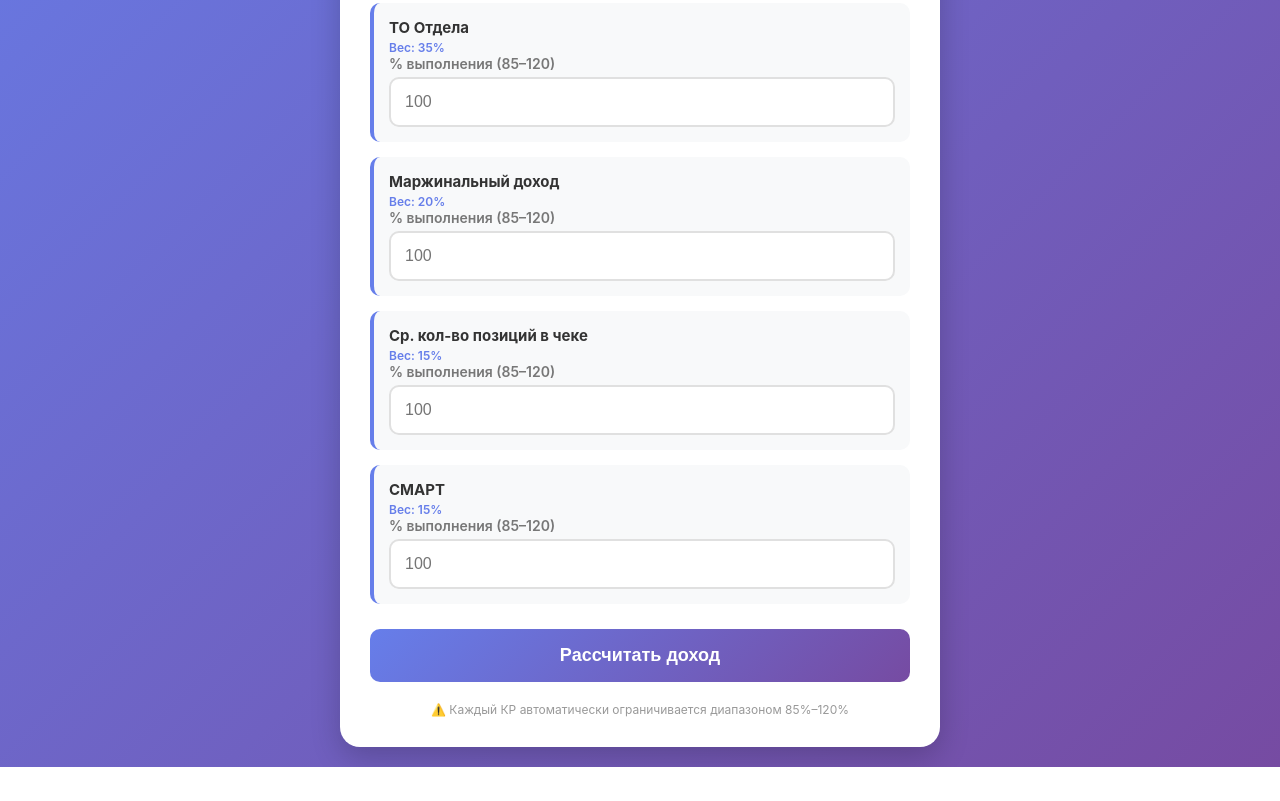
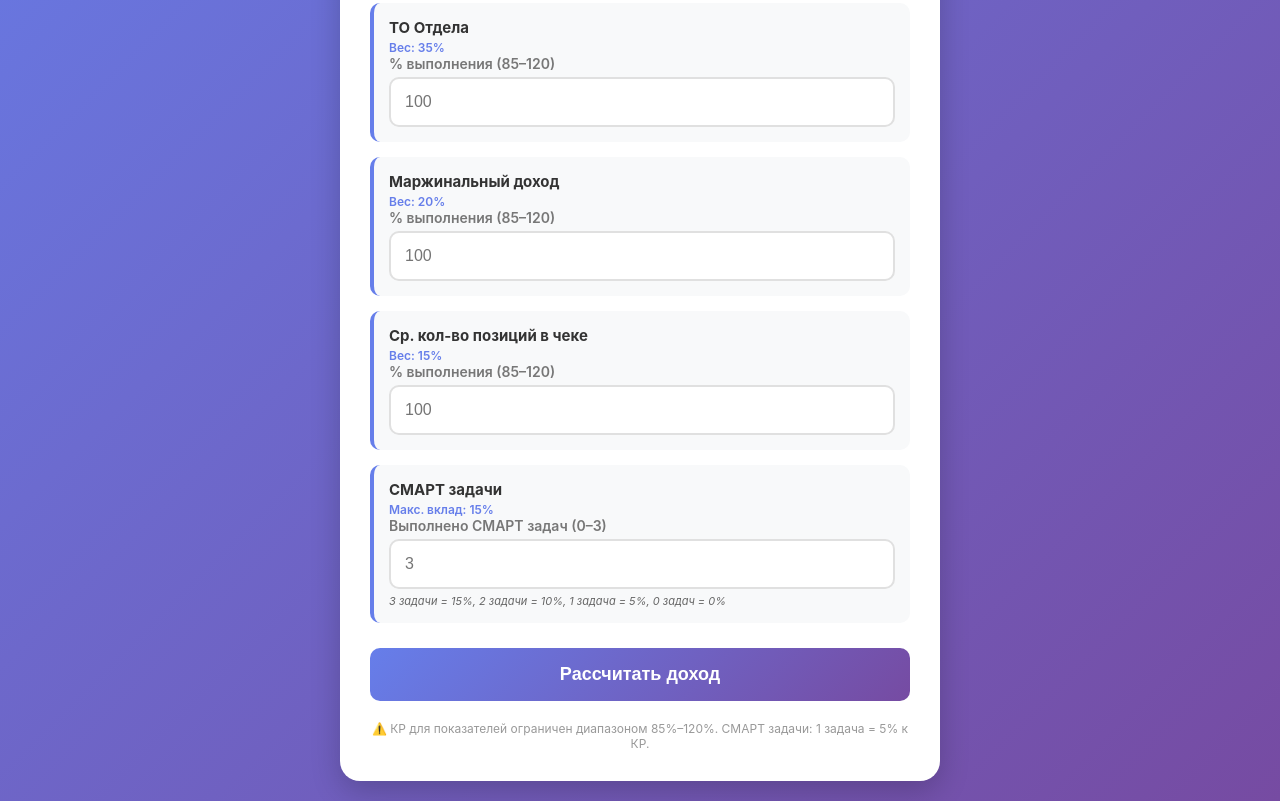
Before and after one commit to st55pr0/calculator, a plain HTML site: page index.html in a window 1280 px wide. Shown: the part 406-1207 px from the top of the page. Before the commit the page ends 1173 px from the top, so only its background shows below. Drawn offline with Linux system fonts and the light colour scheme.

Commit message:
Update index.html

```diff
--- a/index.html
+++ b/index.html
@@ -167,6 +167,13 @@
             font-size: 12px;
             color: #999;
         }
+
+        .smart-info {
+            font-size: 11px;
+            color: #666;
+            margin-top: 5px;
+            font-style: italic;
+        }
     </style>
 </head>
 <body>
@@ -209,10 +216,11 @@
         </div>
 
         <div class="criterion">
-            <div class="name">СМАРТ</div>
-            <div class="weight">Вес: 15%</div>
-            <label for="kr5">% выполнения (85–120)</label>
-            <input type="number" id="kr5" placeholder="100" min="0" step="0.1">
+            <div class="name">СМАРТ задачи</div>
+            <div class="weight">Макс. вклад: 15%</div>
+            <label for="smartTasks">Выполнено СМАРТ задач (0–3)</label>
+            <input type="number" id="smartTasks" placeholder="3" min="0" max="3" step="1">
+            <div class="smart-info">3 задачи = 15%, 2 задачи = 10%, 1 задача = 5%, 0 задач = 0%</div>
         </div>
 
         <button onclick="calculate()">Рассчитать доход</button>
@@ -231,7 +239,7 @@
         </div>
 
         <div class="info">
-            ⚠️ Каждый КР автоматически ограничивается диапазоном 85%–120%
+            ⚠️ КР для показателей ограничен диапазоном 85%–120%. СМАРТ задачи: 1 задача = 5% к КР.
         </div>
     </div>
 
@@ -246,22 +254,26 @@
             }
 
             // Веса критериев
-            const weights = [0.15, 0.35, 0.20, 0.15, 0.15];
+            const weights = [0.15, 0.35, 0.20, 0.15];
 
-            // Получаем КР и ограничиваем 85-120%
+            // Получаем КР для показателей и ограничиваем 85-120%
             const krValues = [
                 clamp(parseFloat(document.getElementById('kr1').value) || 100, 85, 120),
                 clamp(parseFloat(document.getElementById('kr2').value) || 100, 85, 120),
                 clamp(parseFloat(document.getElementById('kr3').value) || 100, 85, 120),
-                clamp(parseFloat(document.getElementById('kr4').value) || 100, 85, 120),
-                clamp(parseFloat(document.getElementById('kr5').value) || 100, 85, 120)
+                clamp(parseFloat(document.getElementById('kr4').value) || 100, 85, 120)
             ];
 
-            // Считаем итоговый Кр (сумма КР × вес)
+            // Считаем КР для показателей
             let totalKr = 0;
-            for (let i = 0; i < 5; i++) {
+            for (let i = 0; i < 4; i++) {
                 totalKr += (krValues[i] / 100) * weights[i];
             }
+
+            // Добавляем СМАРТ задачи (1 задача = 5% к КР)
+            const smartTasks = parseInt(document.getElementById('smartTasks').value) || 0;
+            const smartKr = Math.min(smartTasks, 3) * 0.05; // 1 задача = 5% = 0.05
+            totalKr += smartKr;
 
             // Доход = БО + (БО × Кр)
             const bonusAmount = baseSalary * totalKr;
```
